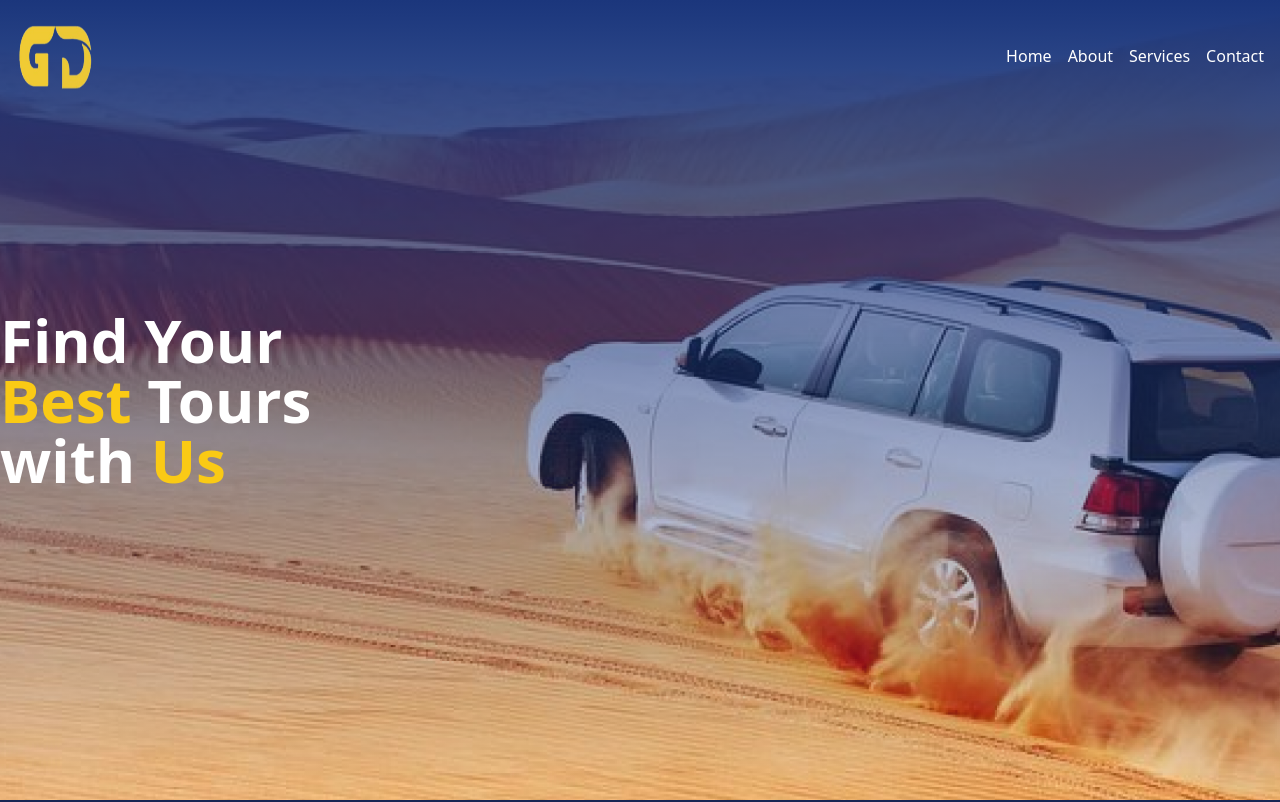
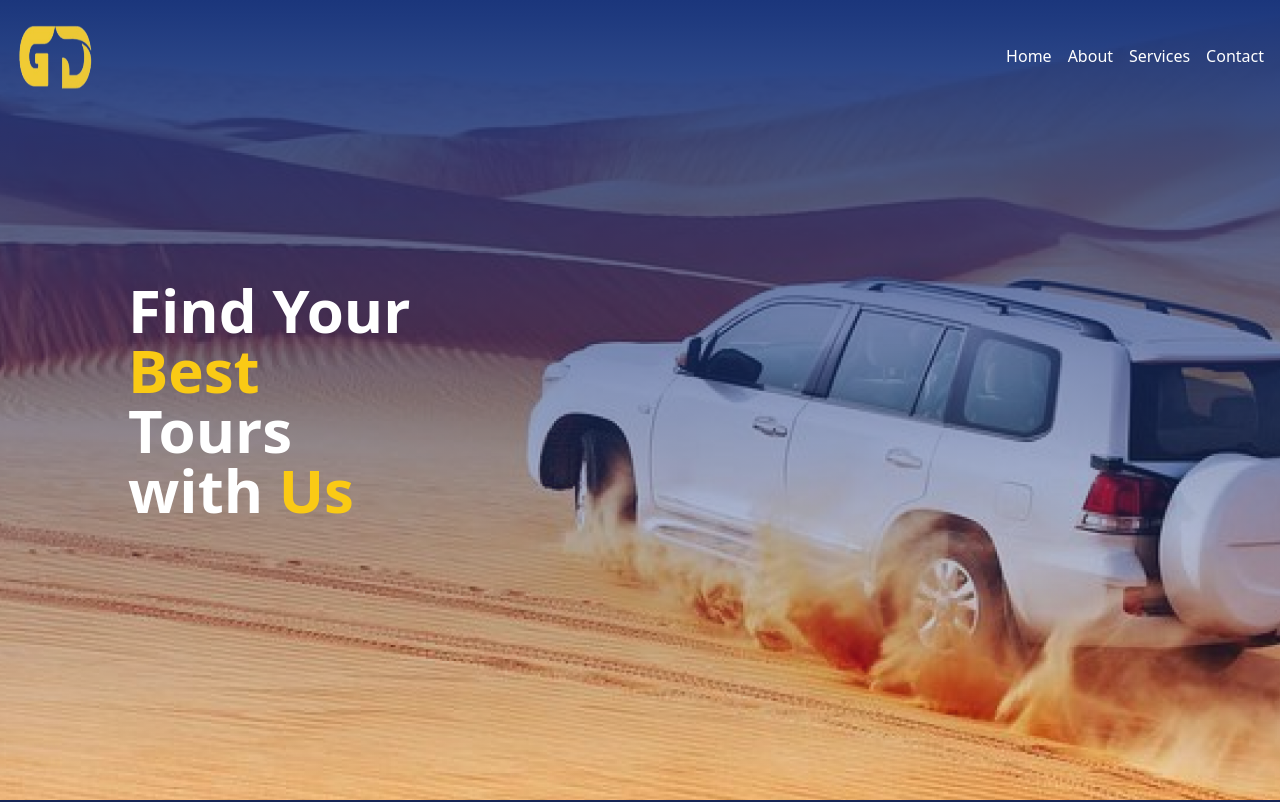
Before and after one commit to mohameddida/Agency-web, a React (Create React App) app: page / in a window 1280 px wide. Shown: the top 802 px of the page. Built offline with nearby package versions, Linux system fonts and the light colour scheme.

Commit message:
project are ready to deploy v2

```diff
--- a/src/App.js
+++ b/src/App.js
@@ -17,8 +17,8 @@ const App = () => {
         <section id="home" className="relative">
           <div className="bg-custom-image bg-cover bg-center h-screen flex items-center">
             <div className="absolute inset-0 bg-gradient-to-b from-dark-blue to-transparent"></div>
-            <div className="container absolute w-96 mx-auto text-left mx-20">
-              <p className="text-4xl md:text-5xl lg:text-6xl font-bold text-white text-shadow">
+            <div className="container absolute w-96  text-left mx-20">
+              <p className="text-4xl md:text-5xl lg:text-6xl mx-12 font-bold text-white text-shadow">
                 Find Your <span className="text-yellow-300">Best</span> Tours
                 with <span className="text-yellow-300">Us</span>
               </p>
```
